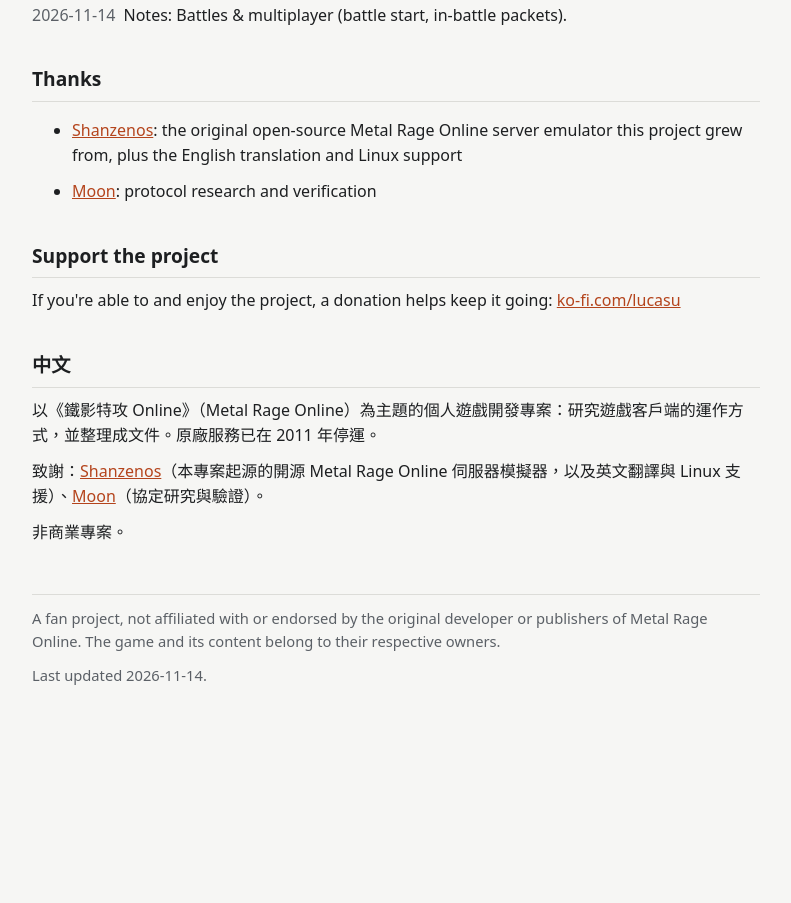
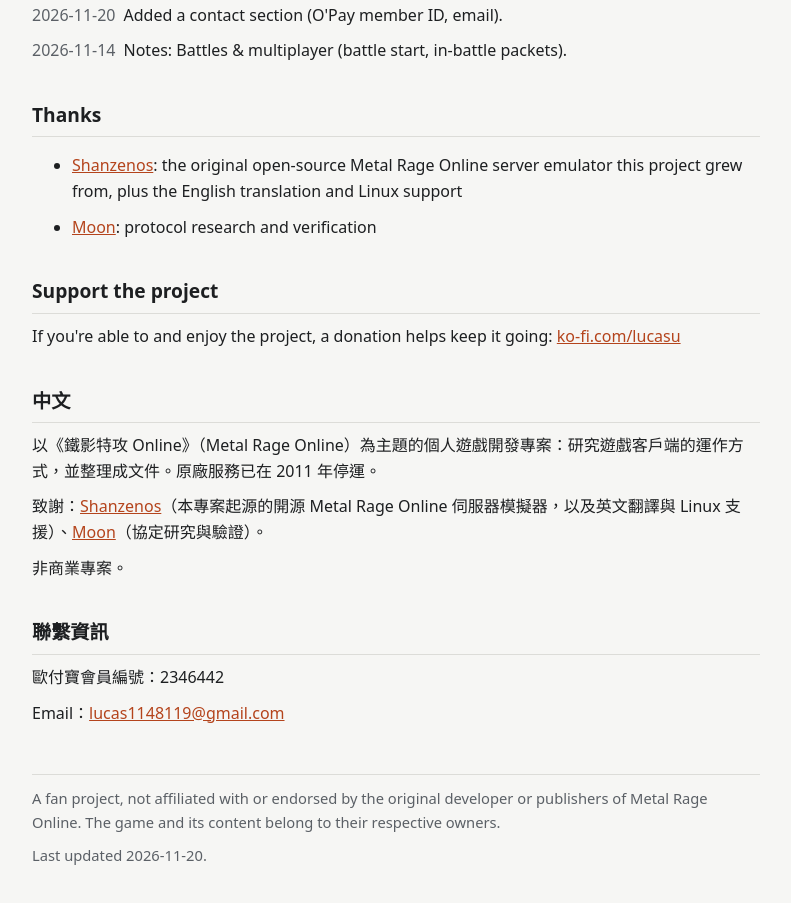
Before and after one commit to Luca5764/metal-rage-reborn, a plain HTML site: page index.html in a window 1280 px wide. Shown: the part 597-1500 px from the top of the page, without its empty margins (244-1035 px from the left). Before the commit the page ends 1358 px from the top, so only its background shows below. Drawn offline with Linux system fonts and the light colour scheme.

Commit message:
Add contact section (O'Pay member ID, email); updates entry 2026-11-20

```diff
--- a/index.html
+++ b/index.html
@@ -48,6 +48,7 @@ footer { color: var(--muted); font-size: .92rem; margin-top: 48px; padding-top:
 
 <h2>Updates</h2>
 <ul class="updates">
+  <li><time datetime="2026-11-20">2026-11-20</time>Added a contact section (O'Pay member ID, email).</li>
   <li><time datetime="2026-11-14">2026-11-14</time>Notes: Battles &amp; multiplayer (battle start, in-battle packets).</li>
 </ul>
 
@@ -67,9 +68,15 @@ footer { color: var(--muted); font-size: .92rem; margin-top: 48px; padding-top:
 <p>非商業專案。</p>
 </div>
 
+<h2 lang="zh-Hant">聯繫資訊</h2>
+<div lang="zh-Hant">
+<p>歐付寶會員編號：2346442</p>
+<p>Email：<a href="mailto:lucas1148119@gmail.com">lucas1148119@gmail.com</a></p>
+</div>
+
 <footer>
 <p>A fan project, not affiliated with or endorsed by the original developer or publishers of Metal Rage Online. The game and its content belong to their respective owners.</p>
-<p>Last updated 2026-11-14.</p>
+<p>Last updated 2026-11-20.</p>
 </footer>
 </main>
 </body>
```
